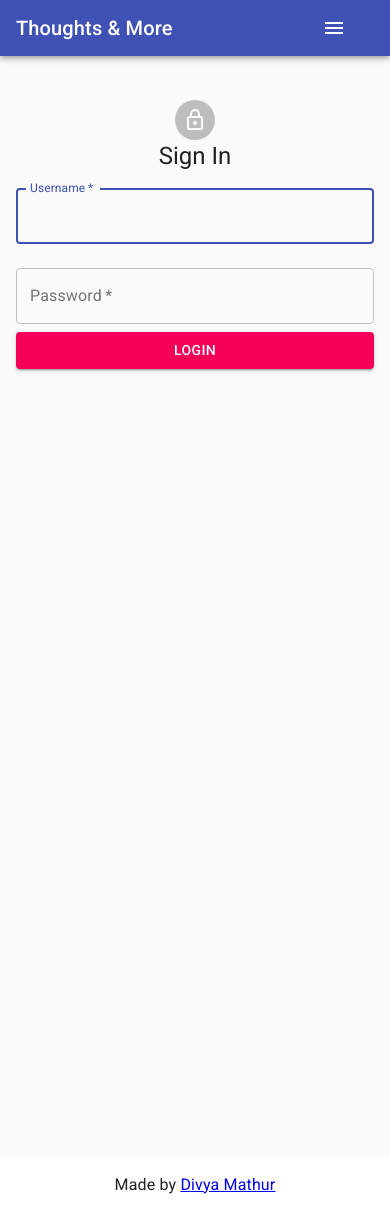
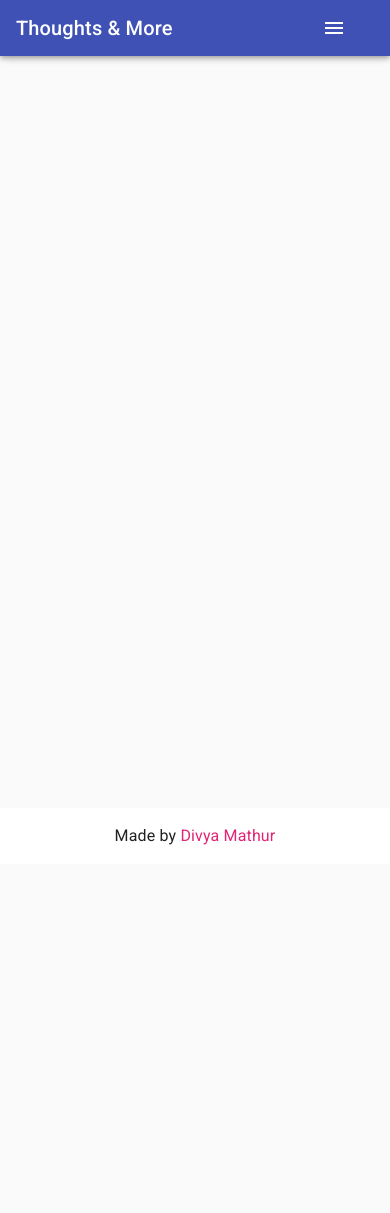
Before and after one commit to luckyrose89/Journal-App, a React (Create React App) app in the folder client/: page / in a window 390 px wide. Before the commit this address led to /login. After the commit the page ends 864 px from the top, so only its background shows below. Built offline with nearby package versions, Linux system fonts and the light colour scheme.

Commit message:
add landing page to routes and edit grid breakpoints on card layout

```diff
--- a/client/src/App.js
+++ b/client/src/App.js
@@ -1,22 +1,24 @@
 import React from "react";
 import { Route, Switch, Redirect } from "react-router-dom";
-import { Header, Footer } from "../src/Landing/index";
+import { Grid } from "@material-ui/core";
+
+import { Header, Footer, Homepage } from "../src/Landing/index";
 import { NoteList, EditNote } from "../src/notes/index";
 import { Login, Signup, ProtectRoutes } from "../src/auth/index";
 
 function App() {
   return (
-    <div className="App">
+    <Grid direction="column">
       <Header />
       <Switch>
-        <Route path="/signup" component={Signup} />
-        <Route path="/login" component={Login} />
+        <Route exact path="/" component={Homepage} />
+        <Route exact path="/signup" component={Signup} />
+        <Route exact path="/login" component={Login} />
         <ProtectRoutes path="/notes" component={NoteList} />
-        <Route exact path="/" render={() => <Redirect to="/notes" />} />
         <ProtectRoutes path="/edit/:id" component={EditNote} />
       </Switch>
       <Footer />
-    </div>
+    </Grid>
   );
 }
 
--- a/client/src/Landing/footer.js
+++ b/client/src/Landing/footer.js
@@ -4,33 +4,31 @@ import { Typography } from "@material-ui/core";
 import { makeStyles } from "@material-ui/core/styles";
 import Container from "@material-ui/core/Container";
 
-const useStyles = makeStyles(theme => ({
+const useStyles = makeStyles((theme) => ({
   root: {
     display: "flex",
     flexDirection: "column",
-    minHeight: "100vh"
+    minHeight: "100vh",
   },
   footer: {
     padding: theme.spacing(2),
     marginTop: "auto",
-    backgroundColor: "white"
-  }
+    backgroundColor: "white",
+  },
 }));
 
 function Footer() {
   const classes = useStyles();
   return (
-    // <div id="footer">
-    //   <Typography align="center">
-    //     Made by <a href="https://github.com/luckyrose89">Divya Mathur</a>
-    //   </Typography>
-    // </div>
     <div className={classes.root}>
       <CssBaseline />
       <footer className={classes.footer}>
         <Container maxWidth="sm">
           <Typography variant="body1" align="center">
-            Made by <a href="https://github.com/luckyrose89">Divya Mathur</a>
+            Made by{" "}
+            <a href="https://github.com/luckyrose89">
+              <span style={{ color: "#e12675" }}>Divya Mathur</span>
+            </a>
           </Typography>
         </Container>
       </footer>
--- a/client/src/Landing/header.js
+++ b/client/src/Landing/header.js
@@ -11,19 +11,23 @@ import {
   IconButton,
   Menu,
   MenuItem,
-  Paper
+  Paper,
+  Grid,
 } from "@material-ui/core";
 
-const useStyles = makeStyles(theme => ({
+const useStyles = makeStyles((theme) => ({
   root: {
-    flexGrow: 1
+    flexGrow: 1,
   },
   menuButton: {
-    marginRight: theme.spacing(2)
+    marginRight: theme.spacing(2),
   },
   title: {
-    flexGrow: 1
-  }
+    flexGrow: 1,
+  },
+  linkColor: {
+    color: "blue",
+  },
 }));
 
 function Header(props) {
@@ -44,11 +48,12 @@ function Header(props) {
   }
 
   return (
+    <Grid item xs={12}>
       <Paper>
         <AppBar id="header">
           <Toolbar>
             <Typography variant="h6" className={classes.title}>
-            Thoughts & More
+              <Link to="/">Thoughts & More</Link>
             </Typography>
             {!props.token ? (
               <React.Fragment>
@@ -69,10 +74,14 @@ function Header(props) {
                   onClose={handleClose}
                 >
                   <MenuItem onClick={handleClose}>
-                  <Link to="signup">Register</Link>
+                    <Link className={classes.linkColor} to="signup">
+                      Register
+                    </Link>
                   </MenuItem>
                   <MenuItem onClick={handleClose}>
-                  <Link to="login">Login</Link>
+                    <Link className={classes.linkColor} to="login">
+                      Login
+                    </Link>
                   </MenuItem>
                 </Menu>
               </React.Fragment>
@@ -95,12 +104,12 @@ function Header(props) {
                   anchorEl={anchorEl}
                   anchorOrigin={{
                     vertical: "top",
-                  horizontal: "right"
+                    horizontal: "right",
                   }}
                   keepMounted
                   transformOrigin={{
                     vertical: "top",
-                  horizontal: "right"
+                    horizontal: "right",
                   }}
                   open={open}
                   onClose={handleClose}
@@ -112,6 +121,7 @@ function Header(props) {
           </Toolbar>
         </AppBar>
       </Paper>
+    </Grid>
   );
 }
 
--- a/client/src/Landing/homepage.js
+++ b/client/src/Landing/homepage.js
@@ -0,0 +1,7 @@
+import React from "react";
+
+const Homepage = () => {
+  return <div>This is the home page</div>;
+};
+
+export default Homepage;
--- a/client/src/Landing/index.js
+++ b/client/src/Landing/index.js
@@ -1,4 +1,5 @@
 import Header from "./header";
 import Footer from "./footer";
+import Homepage from "./homepage";
 
-export { Header, Footer };
+export { Header, Footer, Homepage };
--- a/client/src/index.css
+++ b/client/src/index.css
@@ -1,4 +1,9 @@
 /* landing Page Styles */
+
+a {
+  text-decoration: none;
+  color: #ffffff;
+}
 
 .content-wrapper {
   min-height: 100%;
--- a/client/src/notes/noteList.js
+++ b/client/src/notes/noteList.js
@@ -5,9 +5,9 @@ import { withAppContext } from "../AppContext";
 import { Container, Grid } from "@material-ui/core";
 
 function NoteList(props) {
-  const notes = props.notes.map(note => {
+  const notes = props.notes.map((note) => {
     return (
-      <Grid item xs={12} md={4} key={note._id}>
+      <Grid item xs={12} sm={6} md={4} key={note._id}>
         <Note key={note._id} note={note} delete={props.deleteNote} />
       </Grid>
     );
@@ -20,7 +20,7 @@ function NoteList(props) {
       <Container maxWidth="lg" component="main">
         <Grid
           container
-          spacing={5}
+          spacing={3}
           alignItems="flex-start"
           style={{ marginTop: 20 }}
         >
```
Also changed, not shown: 1 other file (tests, documents, lock files or other folders). Lines whose indentation alone changed are shown as unchanged.
